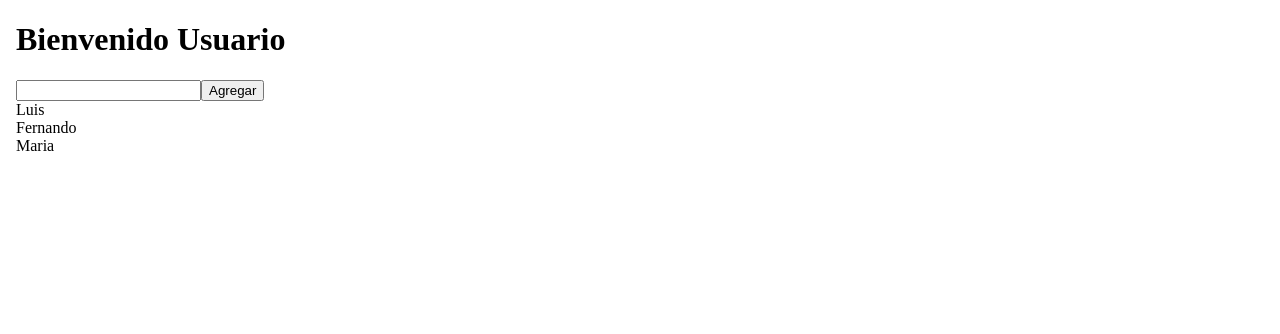
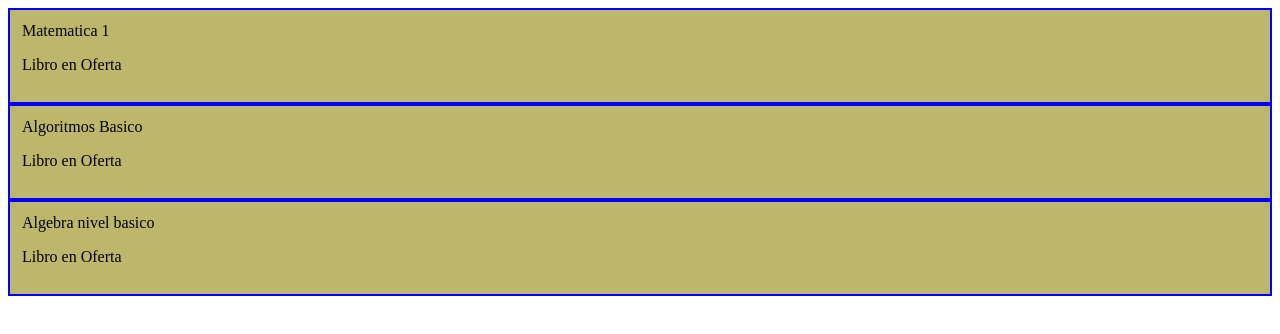
Before and after one commit to Williams392/mi-web-app, an Angular app: page / in a window 1280 px wide. Shown: the top 334 px of the page. Built offline with nearby package versions, Linux system fonts and the light colour scheme.

Commit message:
proyet libros

```diff
--- a/src/app/app.component.html
+++ b/src/app/app.component.html
@@ -1 +1,3 @@
-<app-usuario>  </app-usuario>
+<!-- <app-usuario>  </app-usuario> -->
+
+<app-libros></app-libros>
--- a/src/app/app.module.ts
+++ b/src/app/app.module.ts
@@ -7,12 +7,14 @@ import { AppComponent } from './app.component';
 import { UsuarioComponent } from './usuario.component';
 import { FormsModule } from '@angular/forms';
 import {LibrosComponent} from './libros/libros.component'
+import {LibroComponent} from './libro/libro.component'
 
 @NgModule({
   declarations: [
     AppComponent,
     UsuarioComponent,
-    LibrosComponent // para usar esta class libros.component
+    LibrosComponent, // para usar esta class libros.component
+    LibroComponent
   ],
   imports: [
     BrowserModule,
--- a/src/app/libro/libro.component.css
+++ b/src/app/libro/libro.component.css
@@ -0,0 +1,5 @@
+.libro {
+  border: 2px solid blue;
+  padding: 12px;
+  background-color: darkkhaki;
+}
--- a/src/app/libro/libro.component.html
+++ b/src/app/libro/libro.component.html
@@ -0,0 +1,4 @@
+<div class="libro" (click)="onClicked()">
+  <div>{{tituloLibro}}</div>
+  <p>Libro en Oferta</p>
+</div>
--- a/src/app/libro/libro.component.ts
+++ b/src/app/libro/libro.component.ts
@@ -0,0 +1,17 @@
+import {Component, Input, EventEmitter, Output} from '@angular/core'
+
+@Component({
+  selector: 'app-libro',
+  templateUrl: './libro.component.html',
+  styleUrls: ['./libro.component.css']
+})
+
+export class LibroComponent{
+  @Input() tituloLibro: string;
+  @Output() libroClicked = new EventEmitter();
+
+  onClicked() { // botton
+    this.libroClicked.emit(); // Ahora puede capturar el evento del libro.
+  }
+
+}
--- a/src/app/libros/libros.component.html
+++ b/src/app/libros/libros.component.html
@@ -0,0 +1 @@
+<app-libro (libroClicked)="eliminarLibro(libro)" *ngFor="let libro of libros" [tituloLibro]="libro"></app-libro>
--- a/src/app/libros/libros.component.ts
+++ b/src/app/libros/libros.component.ts
@@ -6,7 +6,11 @@ import {Component} from '@angular/core'
 })
 
 export class LibrosComponent{
-  libros = ['Libro 1', 'libro 2', 'libro 3'];
 
+  libros = ['Matematica 1', 'Algoritmos Basico', 'Algebra nivel basico'];
+
+  eliminarLibro(libro){
+    this.libros = this.libros.filter( p => p !== libro);
+  }
 
 }
```
